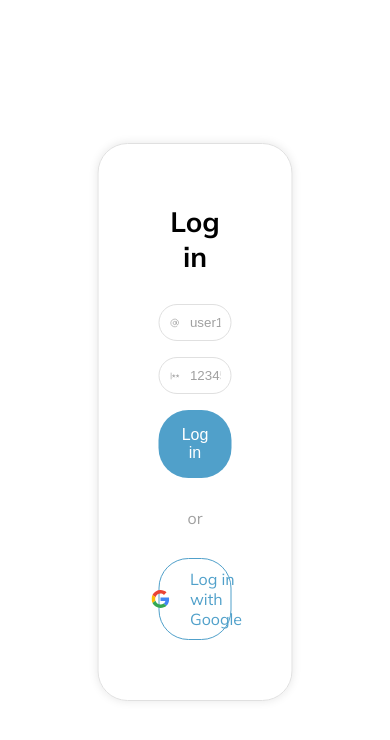
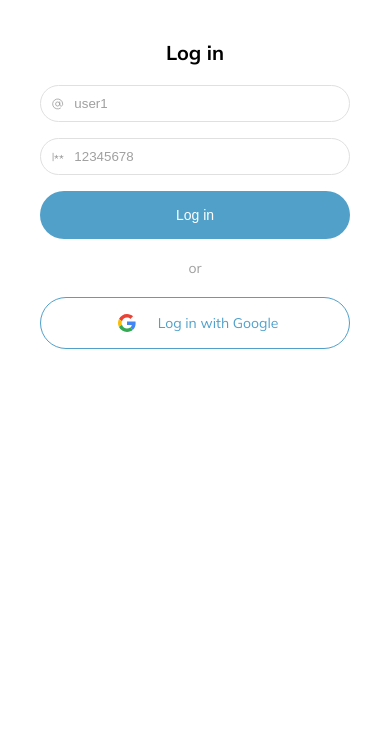
Before and after one commit to diana-spi/chat, a React (Create React App) app: page / in a window 390 px wide. Shown: the top 740 px of the page. Built offline with nearby package versions, Linux system fonts and the light colour scheme; no server answers.

Commit message:
Implemented adaptive design

```diff
--- a/src/components/ChatListView/components/ChatListBlock/ChatListBlock.jsx
+++ b/src/components/ChatListView/components/ChatListBlock/ChatListBlock.jsx
@@ -6,11 +6,13 @@ import { useContext } from "react";
 import { MessagesContext } from "../../../../App";
 import { SelectedChatContext } from "../../../../features/Chat/Chat";
 import { SearchRequestContext } from "../../../../features/Chat/Chat";
+import { ChatViewOpenedContext } from "../../../../features/Chat/Chat";
 
 export function ChatListBlock() {
   const { messages } = useContext(MessagesContext);
   const { selectedChat, setSelectedChat } = useContext(SelectedChatContext);
   const { searchRequest } = useContext(SearchRequestContext);
+  const { setChatViewOpened } = useContext(ChatViewOpenedContext);
 
   return (
     <div className="chat-list-block">
@@ -27,6 +29,7 @@ export function ChatListBlock() {
                   contact={contact}
                   onClick={() => {
                     setSelectedChat(contact);
+                    setChatViewOpened(true);
                   }}
                 />
               ))
@@ -43,6 +46,7 @@ export function ChatListBlock() {
                   contact={contact}
                   onClick={() => {
                     setSelectedChat(contact);
+                    setChatViewOpened(true);
                   }}
                 />
               ))}
--- a/src/components/ChatView/components/ContactHeaderBlock/ContactHeaderBlock.jsx
+++ b/src/components/ChatView/components/ContactHeaderBlock/ContactHeaderBlock.jsx
@@ -1,12 +1,17 @@
 import AccountPhoto from "../../../AccountPhoto/AccountPhoto";
 import "./ContactHeaderBlock.scss";
 import { SelectedChatContext } from "../../../../features/Chat/Chat";
+import { ChatViewOpenedContext } from "../../../../features/Chat/Chat";
 import { useContext } from "react";
+import { ArrowLeft } from "phosphor-react";
 
 function ContactHeaderBlock() {
   const { selectedChat } = useContext(SelectedChatContext);
+  const { setChatViewOpened } = useContext(ChatViewOpenedContext);
+
   return (
     <div className="contact-header-block">
+      <ArrowLeft className="contact-header-block__back-icon" onClick={() => setChatViewOpened(false)} />
       <div className="contact-header-block__photo">
         <AccountPhoto src={selectedChat.avatar} online={selectedChat.online} />
       </div>
--- a/src/components/ChatView/components/ContactHeaderBlock/ContactHeaderBlock.scss
+++ b/src/components/ChatView/components/ContactHeaderBlock/ContactHeaderBlock.scss
@@ -14,3 +14,20 @@
     color: $primary-color-dark;
   }
 }
+
+@media screen and (min-width: 48.81em) {
+  .contact-header-block {
+    &__back-icon {
+      display: none;
+    }
+  }
+}
+
+@media screen and (max-width: 48.75em) {
+  .contact-header-block {
+    &__back-icon {
+      width: 2rem;
+      height: 2rem;
+    }
+  }
+}
--- a/src/features/Chat/Chat.jsx
+++ b/src/features/Chat/Chat.jsx
@@ -19,8 +19,14 @@ export const SearchRequestContext = createContext({
   setSearchRequest: () => {},
 });
 
+export const ChatViewOpenedContext = createContext({
+  ChatViewOpened: true,
+  setChatViewOpened: () => {},
+});
+
 function Chat() {
   const { messages } = useContext(MessagesContext);
+  const [ChatViewOpened, setChatViewOpened] = useState(true);
   const [selectedContact, setSelectedContact] = useState(sortChatByDate(contacts, messages)[0]);
   const [searchRequest, setSearchRequest] = useState("");
   if (!localStorage.getItem("loggedIn")) {
@@ -30,14 +36,16 @@ function Chat() {
   return (
     <SelectedChatContext.Provider value={{ selectedChat: selectedContact, setSelectedChat: setSelectedContact }}>
       <SearchRequestContext.Provider value={{ searchRequest, setSearchRequest }}>
-        <div className="chat">
-          <div className="chat__chat-list-view">
-            <ChatListView />
+        <ChatViewOpenedContext.Provider value={{ ChatViewOpened, setChatViewOpened }}>
+          <div className="chat">
+            <div className={`chat__chat-list-view ${ChatViewOpened ? "close" : ""}`}>
+              <ChatListView />
+            </div>
+            <div className={`chat__chat-msg-view ${ChatViewOpened ? "" : "close"}`}>
+              <ChatView />
+            </div>
           </div>
-          <div className="chat__chat-msg-view">
-            <ChatView />
-          </div>
-        </div>
+        </ChatViewOpenedContext.Provider>
       </SearchRequestContext.Provider>
     </SelectedChatContext.Provider>
   );
--- a/src/features/Chat/Chat.scss
+++ b/src/features/Chat/Chat.scss
@@ -15,3 +15,9 @@
     flex: 5;
   }
 }
+
+@media screen and (max-width: 48.75em) {
+  .close {
+    display: none;
+  }
+}
--- a/src/features/Login/Login.scss
+++ b/src/features/Login/Login.scss
@@ -8,16 +8,8 @@
   &__form {
     display: flex;
     flex-direction: column;
-    gap: 3rem;
-    position: absolute;
-    top: 50%;
-    left: 50%;
-    transform: translate(-50%, -50%);
-    width: 50%;
-    border: 1px solid $border-color;
-    padding: 6rem;
-    border-radius: 3rem;
-    box-shadow: 0 0 10px rgba(0, 0, 0, 0.1);
+    gap: 2rem;
+    padding: 4rem;
     #{$self}__title {
       font-size: 2.8rem;
       font-weight: 700;
@@ -56,6 +48,44 @@
     font-size: 1.6rem;
     color: $secondary-color;
   }
-  &__google {
+}
+
+//On screens that are 780px or less
+@media screen and (max-width: 48.75em) {
+  .login {
+    $self: &;
+    &__form {
+      width: 100%;
+      height: 100%;
+    }
+    #{$self}__title {
+      font-size: 2rem;
+    }
+    #{$self}__form-wrap {
+      #{$self}__button {
+        font-size: 1.4rem;
+      }
+    }
+    &__or {
+      font-size: 1.4rem;
+    }
   }
 }
+
+//On screens that are 780px or higher
+@media screen and (min-width: 48.81em) {
+  .login {
+    $self: &;
+    &__form {
+      position: absolute;
+      top: 50%;
+      left: 50%;
+      transform: translate(-50%, -50%);
+      width: 50%;
+      max-width: 70rem;
+      border: 1px solid $border-color;
+      border-radius: 3rem;
+      box-shadow: 0 0 10px rgba(0, 0, 0, 0.1);
+    }
+  }
+}
--- a/src/features/Login/components/ButtonLogin/ButtonLogin.scss
+++ b/src/features/Login/components/ButtonLogin/ButtonLogin.scss
@@ -20,6 +20,10 @@
   &__text {
     font-size: 1.6rem;
     color: $title-color;
+
+    @media screen and (max-width: 48.75em) {
+      font-size: 1.4rem;
+    }
   }
   &:hover {
     cursor: pointer;
```
